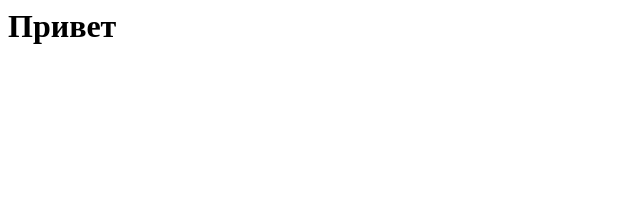
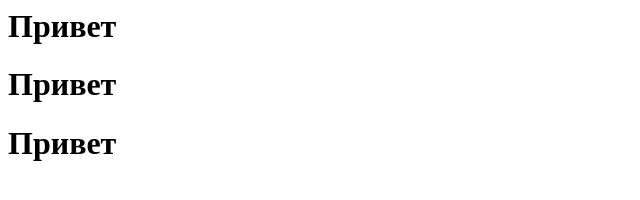
Before and after one commit to AnastasiaAlgoritmika/my_first_site, a plain HTML site: page index.html in a window 1280 px wide. Shown: the whole page, without its empty margins (0-640 px from the left). Drawn offline with Linux system fonts and the light colour scheme.

Commit message:
Update index.html

```diff
--- a/index.html
+++ b/index.html
@@ -1,3 +1,5 @@
 <html>
   <h1>Привет</h1>
+  <h1>Привет</h1>
+  <h1>Привет</h1>
 </html>
```
